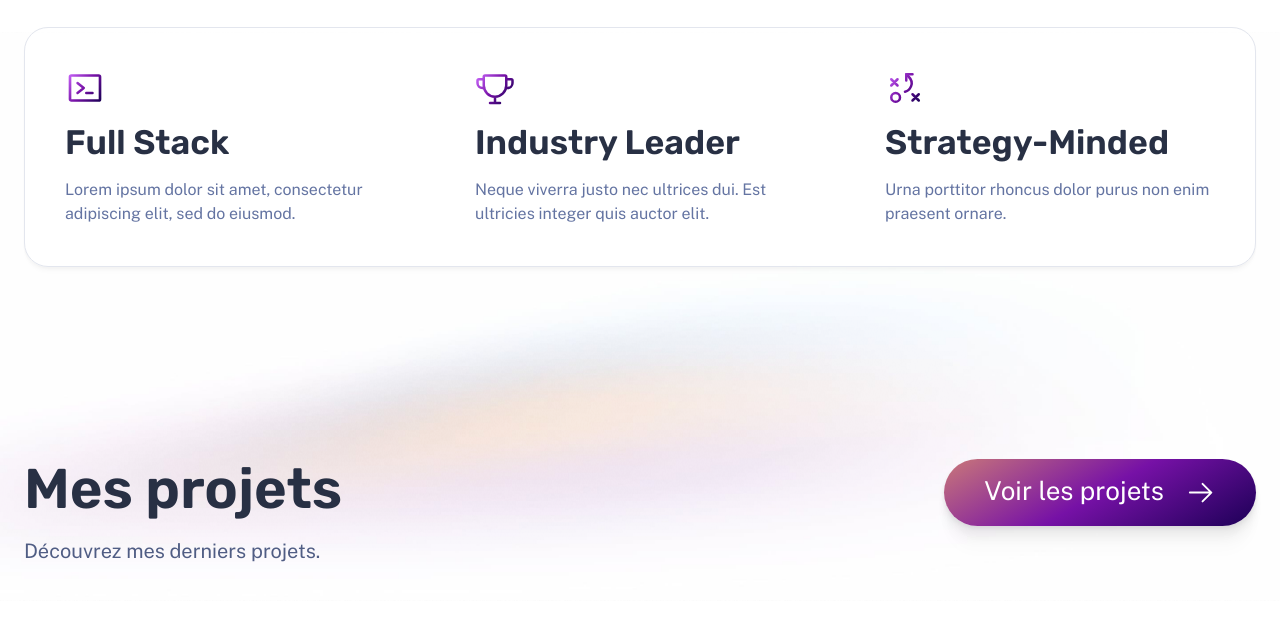
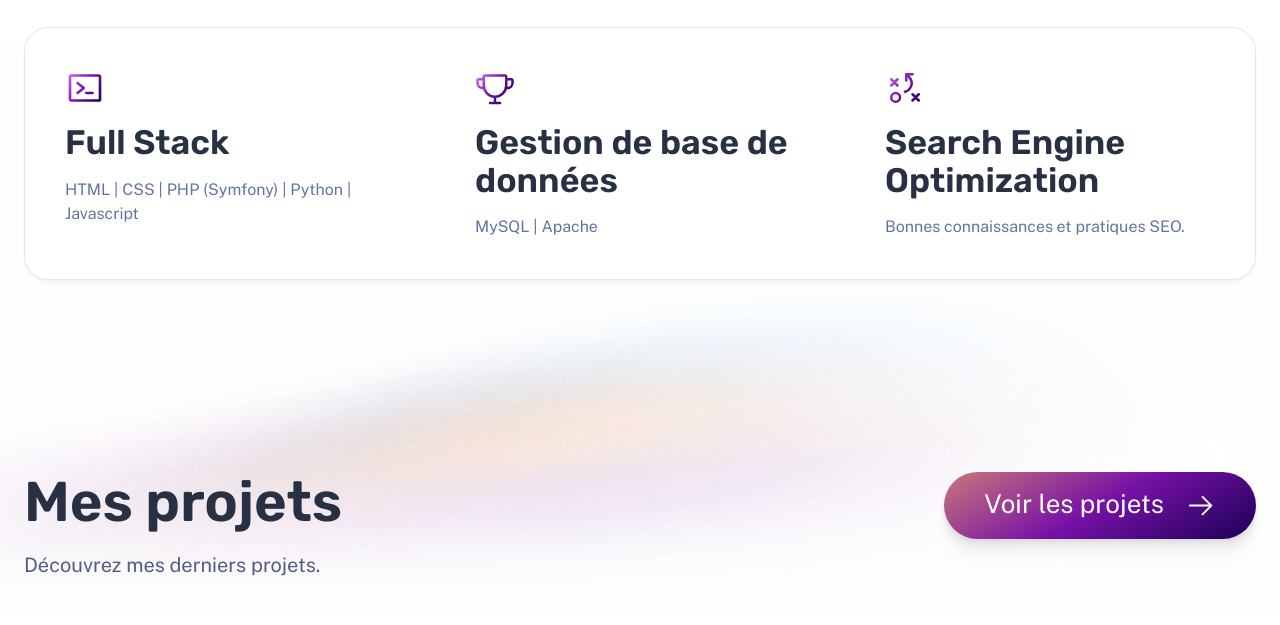
Before and after one commit to thogmaz/portfolio, an Astro site: page / in a window 1280 px wide. Shown: the part 820-1445 px from the top of the page. Built offline with nearby package versions, Linux system fonts and the light colour scheme; Astro itself is replaced by a stand-in of ours.

Commit message:
maj2 28/01

```diff
--- a/src/components/Skills.astro
+++ b/src/components/Skills.astro
@@ -6,17 +6,17 @@ import Icon from './Icon.astro';
 	<div class="stack gap-2 lg:gap-4">
 		<Icon icon="terminal-window" color="var(--accent-regular)" size="2.5rem" gradient />
 		<h2>Full Stack</h2>
-		<p>Lorem ipsum dolor sit amet, consectetur adipiscing elit, sed do eiusmod.</p>
+		<p>HTML | CSS | PHP (Symfony) | Python | Javascript</p>
 	</div>
 	<div class="stack gap-2 lg:gap-4">
 		<Icon icon="trophy" color="var(--accent-regular)" size="2.5rem" gradient />
-		<h2>Industry Leader</h2>
-		<p>Neque viverra justo nec ultrices dui. Est ultricies integer quis auctor elit.</p>
+		<h2>Gestion de base de données</h2>
+		<p>MySQL | Apache</p>
 	</div>
 	<div class="stack gap-2 lg:gap-4">
 		<Icon icon="strategy" color="var(--accent-regular)" size="2.5rem" gradient />
-		<h2>Strategy-Minded</h2>
-		<p>Urna porttitor rhoncus dolor purus non enim praesent ornare.</p>
+		<h2>Search Engine Optimization</h2>
+		<p>Bonnes connaissances et pratiques SEO.</p>
 	</div>
 </section>
 
--- a/src/pages/about.astro
+++ b/src/pages/about.astro
@@ -44,7 +44,7 @@ import Hero from '../components/Hero.astro';
 			<section>
 				<h2 class="section-title">Skills</h2>
 				<div class="content">
-					<p>officia unde omnis</p>
+					<p>Travail en équipe | Autonomie | Gestion du stress | Adaptabilité</p>
 				</div>
 			</section>
 		</main>
```
